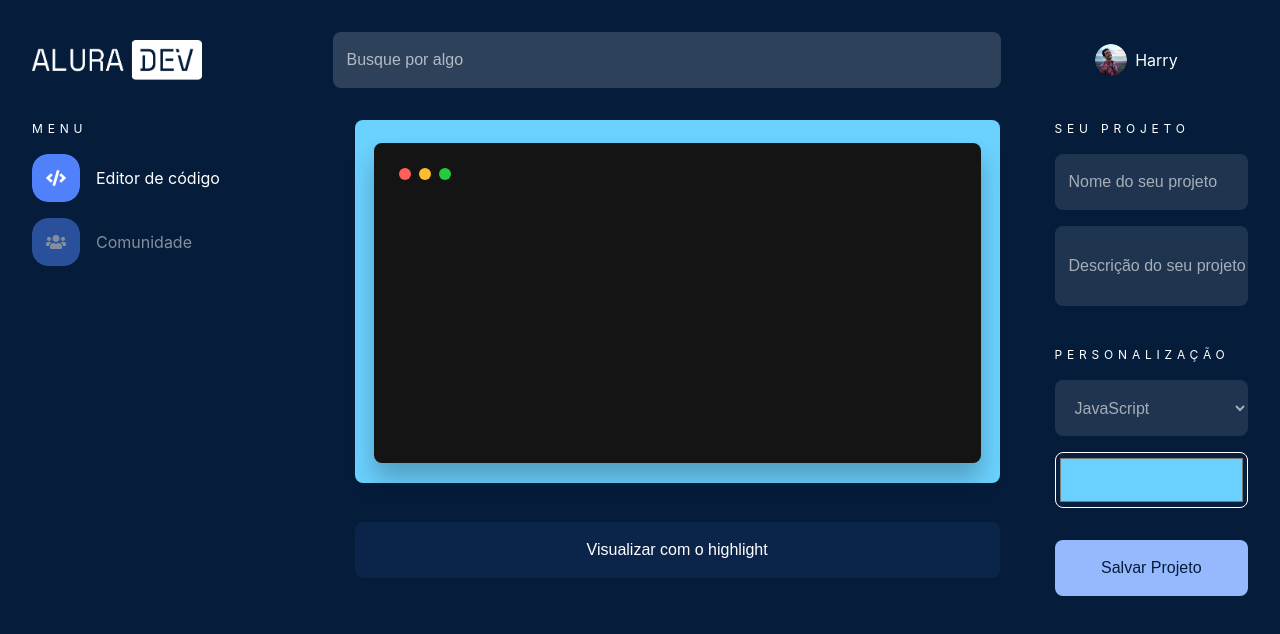
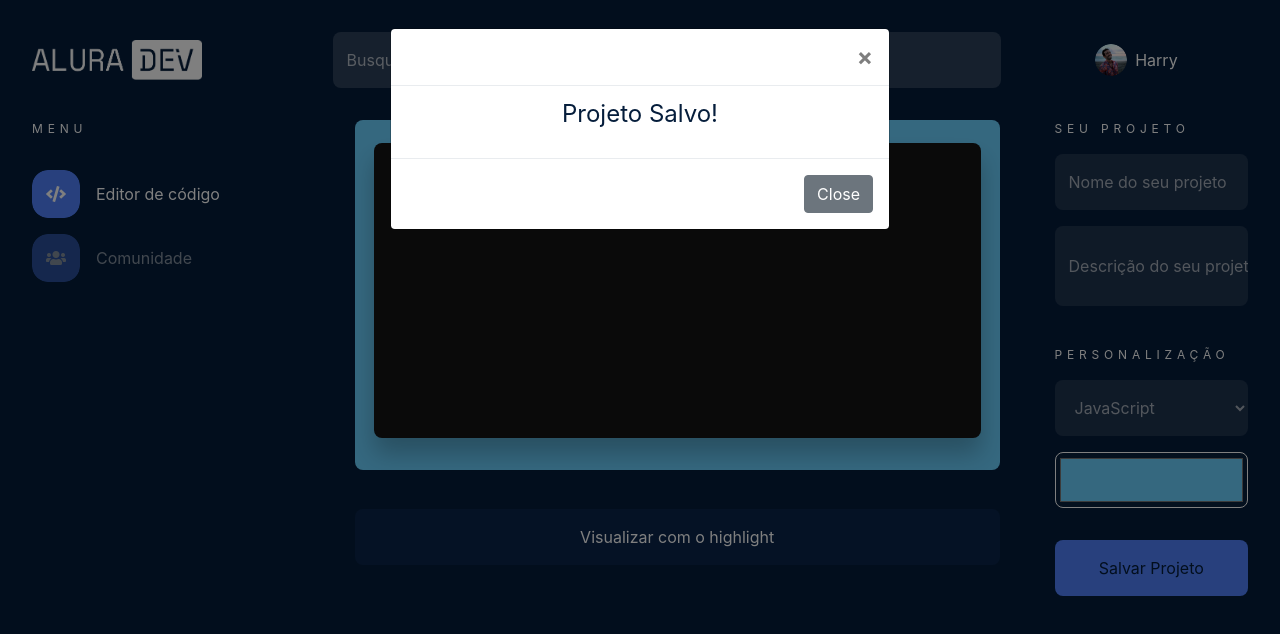
Before and after one commit to devHikary/AluraDev, a plain HTML site: page index.html in a window 1280 px wide. Both pictures are taken after a click on the button "Salvar Projeto". Drawn offline with nearby package versions, Linux system fonts and the light colour scheme.

Commit message:
modal com bootstrap

```diff
--- a/css/comunidade.css
+++ b/css/comunidade.css
@@ -241,7 +241,7 @@ body{
 
 .fonteCodigo{
   height: 80%;
-
+  margin-top: 10px;
 }
 
 .tituloProjeto{
@@ -269,19 +269,23 @@ body{
 
 .icone-container{
   display: flex;
-  justify-content: start;
+  justify-content: space-between;
   flex-direction: row;
   align-items: center;
 
   margin-top: 4%;
+  padding-right: 4%;
 }
 
 .autor-container{
   display: flex;
   flex-direction: row;
   align-items: center;
+}
 
-  margin-left: 50%;
+.iconeComentaLike-container{
+  display: flex;
+  align-items: center;
 }
 
 .iconeComentaLike{
@@ -382,11 +386,6 @@ body{
     margin-top: 10px;
 
   }
-
-  .autor-container{
-    margin-left: 34%;
-  }
-
   /*Menu hamburguer*/
 .menuHamburguer{
   display: flex;
@@ -466,11 +465,6 @@ body{
   .fonteCodigo{
     height: 100%;
   }
-
-  .autor-container{
-    margin-left: 40%;
-  }
-
 /*Menu hamburguer*/
 .menuHamburguer{
   display: none;
--- a/css/style.css
+++ b/css/style.css
@@ -8,7 +8,7 @@ body{
 }
 
 /*Header*/
-.container{
+.header-container{
   display: flex;
   align-items: center;
   justify-content: space-between;
@@ -71,9 +71,10 @@ body{
 }
 
 .fontePerfil{
-  width: 2rem;
+  width: 2rem ;
   border-radius: 50%;
   margin-right: 0.5rem;
+  margin-bottom: 0;
 }
 
 .fotoPerfil, .fontePerfil, .busque{
@@ -125,6 +126,7 @@ body{
   color: var(--neutral);
 
   margin-left: 16px;
+  margin-bottom: 0;
 }
 
 .tituloMenuLateralE{
@@ -222,7 +224,7 @@ body{
   padding-top: 4%;
   padding-left: 4%;
 
-  width: 93%;
+  width: 97%;
   height: 300px;
 
   /* Neutral/$dark-gray */
@@ -290,7 +292,7 @@ body{
   color: var(--neutral);
 
   height: 95%;
-  width: 93%;
+  width: 97%;
   border: none;
   overflow-y: hidden;
   resize: none;
@@ -560,6 +562,18 @@ body{
     background-color: var(--blue100);
   }
 
+  .fonteModal{
+    font-style: normal;
+    font-weight: normal;
+    font-size: 24px;
+    line-height: 24px;
+    /* identical to box height, or 150% */
+
+    text-align: center;
+
+    color: #051D3B;
+  }
+
 @media screen and (min-width: 768px) {
   .body-container{
     flex-direction: column;
--- a/index.html
+++ b/index.html
@@ -6,13 +6,15 @@
   <meta name="viewport" content="width=device-width, initial-scale=1">
   <title>AluraDev</title>
   <link rel="stylesheet" href="css/reset.css">
+  <link rel="stylesheet" href="https://maxcdn.bootstrapcdn.com/bootstrap/4.0.0/css/bootstrap.min.css"
+    integrity="sha384-Gn5384xqQ1aoWXA+058RXPxPg6fy4IWvTNh0E263XmFcJlSAwiGgFAW/dAiS6JXm" crossorigin="anonymous">
   <link rel="stylesheet" href="css/dracula.css">
   <link rel="stylesheet" href="css/style.css">
 </head>
 
 <body>
 
-  <header class="container">
+  <header class="header-container">
     <img class="logo" src="img/header/Logo.png" alt="Logo">
     <input class="busque" type="search" placeholder="Busque por algo">
     <div class="perfil">
@@ -101,9 +103,34 @@
         </div>
       </div>
     </div>
+    <div class="modal" tabindex="-1" role="dialog" id="ModalSalvo">
+      <div class="modal-dialog" role="document">
+        <div class="modal-content">
+          <div class="modal-header">
+            F            <button type="button" class="close" data-dismiss="modal" aria-label="Close">
+              <span aria-hidden="true">&times;</span>
+            </button>
+          </div>
+          <div class="modal-body">
+            <p class="fonteModal">Projeto Salvo!</p>
+          </div>
+          <div class="modal-footer">
+            <button type="button" class="btn btn-secondary" data-dismiss="modal" class="limpar">Close</button>
+          </div>
+        </div>
+      </div>
+    </div>
   </main>
-
   <script src="//cdnjs.cloudflare.com/ajax/libs/highlight.js/10.7.2/highlight.min.js"></script>
+  <script src="https://code.jquery.com/jquery-3.2.1.slim.min.js"
+    integrity="sha384-KJ3o2DKtIkvYIK3UENzmM7KCkRr/rE9/Qpg6aAZGJwFDMVNA/GpGFF93hXpG5KkN"
+    crossorigin="anonymous"></script>
+  <script src="https://cdnjs.cloudflare.com/ajax/libs/popper.js/1.12.9/umd/popper.min.js"
+    integrity="sha384-ApNbgh9B+Y1QKtv3Rn7W3mgPxhU9K/ScQsAP7hUibX39j7fakFPskvXusvfa0b4Q"
+    crossorigin="anonymous"></script>
+  <script src="https://maxcdn.bootstrapcdn.com/bootstrap/4.0.0/js/bootstrap.min.js"
+    integrity="sha384-JZR6Spejh4U02d8jOt6vLEHfe/JQGiRRSQQxSfFWpi1MquVdAyjUar5+76PVCmYl"
+    crossorigin="anonymous"></script>
   <script src="./js/index.js"></script>
 </body>
 
--- a/js/index.js
+++ b/js/index.js
@@ -58,6 +58,11 @@ function montaProjeto() {
 
 function salvaLocalStorage(objetoJson) {
   localStorage.setItem(objetoJson.id, JSON.stringify(objetoJson))
+
+  $("#ModalSalvo").modal('show');
+  $(".fonteCodigo").contents().remove();
+  $(".inputNomeProjeto").val('');
+  $(".inputDescricao").val('');
 }
 
 
```
Also changed, not shown: js/comunidade.js (+6 -4 lines), 1 other file.
